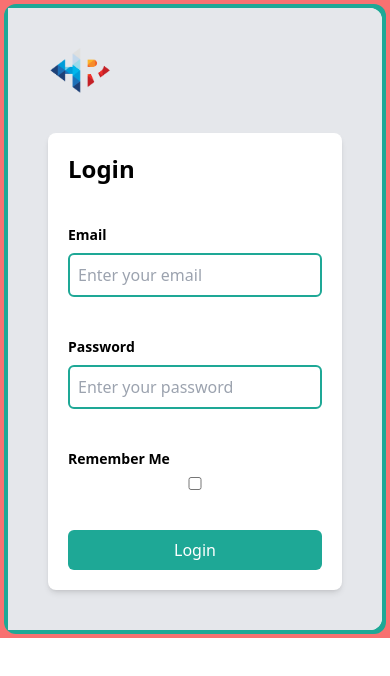
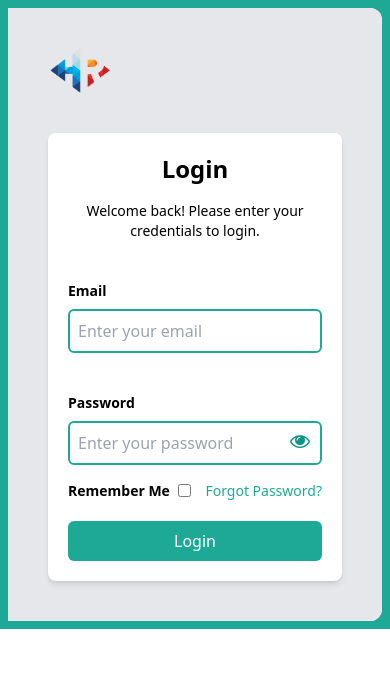
Before and after one commit to Katoemma/Nuxt-HR-system, a Nuxt app: page /login in a window 390 px wide. Shown: the top 676 px of the page. Built offline with nearby package versions, Linux system fonts and the light colour scheme; no server answers.

Commit message:
UPDATE: updated the UI

```diff
--- a/app.vue
+++ b/app.vue
@@ -1,4 +1,5 @@
 <template>
+  <NuxtLoadingIndicator />
   <NuxtLayout >
     <NuxtPage />
   </NuxtLayout>
--- /dev/null
+++ b/components/textInput.vue
@@ -0,0 +1,6 @@
+<script setup>
+
+</script>
+<template>
+
+</template>
--- a/layouts/auth.vue
+++ b/layouts/auth.vue
@@ -2,12 +2,12 @@
 
 </script>
 <template>
-    <div class="p-1 bg-red-400">
+    <div class="p-1 bg-[#1ea896]">
         <div class="bg-[#1ea896] h-fit 2xl:h-screen container mx-auto p-1 md:p-20 rounded-xl">
             <div class="bg-white rounded-xl h-full flex flex-col md:flex-row justify-center items-center rounded-xl">
-                <div class="hidden md:block  w-full rounded-l-xl "
+                <div class="hidden md:block h-full  w-full rounded-l-xl "
                     style="background-image: url('https://asanify.com/wp-content/uploads/2021/07/picxy_TF531665.jpg');background-size: cover; background-position: center;">
-                    <div class="bg-black/60 h-full rounded-l-xl flex flex-col justify-center p-10">
+                    <div class="bg-black/80 h-full rounded-l-xl flex flex-col justify-center p-10">
                         <h1 class="text-xl md:text-3xl lg:text-5xl font-bold text-[#1ea896] ">Kato's HRMS</h1>
                         <h2 class="text-lg md:text-xl   text-white ">A system to manage all employees on a
                             single platform
--- a/nuxt.config.ts
+++ b/nuxt.config.ts
@@ -1,11 +1,30 @@
 // https://nuxt.com/docs/api/configuration/nuxt-config
 export default defineNuxtConfig({
   devtools: { enabled: true },
-  css: ['~/assets/css/main.css'],
+  css: ["~/assets/css/main.css"],
+  app: {
+    head: {
+      title: "Kato HRM",
+      meta: [
+        { charset: "utf-8" },
+        { name: "viewport", content: "width=device-width, initial-scale=1" },
+        { hid: "description", name: "description", content: "Nuxt3 Supabase" },
+      ],
+      link: [{ rel: "stylesheet", href: "https://cdnjs.cloudflare.com/ajax/libs/font-awesome/4.7.0/css/font-awesome.min.css" }],
+    },
+  },
+
   postcss: {
     plugins: {
       tailwindcss: {},
       autoprefixer: {},
     },
   },
-})
+  supabase: {
+    redirect: false,
+    url: process.env.SUPABASE_URL,
+    anonKey: process.env.SUPABASE_KEY,
+  },
+
+  modules: ["@nuxtjs/supabase"],
+});
--- a/package.json
+++ b/package.json
@@ -10,6 +10,7 @@
     "postinstall": "nuxt prepare"
   },
   "dependencies": {
+    "@nuxtjs/supabase": "^1.2.1",
     "nuxt": "^3.11.2",
     "vue": "^3.4.21",
     "vue-router": "^4.3.0"
--- a/pages/login.vue
+++ b/pages/login.vue
@@ -1,33 +1,104 @@
 <script setup>
+const supabase = useSupabaseClient();
+
+const user = useSupabaseUser();
 
 definePageMeta({
     layout: 'auth'
-})
+});
+
+const email = ref('');
+const password = ref('');
+const isError = ref('');
+
+//function to validateData
+const validateData = async() =>{
+    if (!email.value || !password.value) {
+        isError.value = 'Please fill in all fields.';
+        return false;
+    }
+
+   else if (!email.value.includes('@')) {
+        isError.value = 'Please enter a valid email address.';
+        return false;
+    }
+
+    else if (password.value.length < 6) {
+        isError.value = 'Password must be at least 6 characters long.';
+        return false;
+    }else{
+        const { data, error } = await supabase.auth.signInWithPassword({
+            email: email.value,
+            password: password.value
+        });
+
+        if (error) {
+            console.error('Error logging in:', error.message);
+            isError.value = error.message;
+        } else {
+            console.log('User logged in:', data.user);
+            //navigate to home page
+            navigateTo('/');
+        }
+    }
+
+
+};
+
+
+const togglePassword = ref(true);
+
+//function to toggle password
+const togglePasswordVisibility = () => {
+    togglePassword.value = !togglePassword.value;
+}
 
 </script>
 <template>
     <div class="mt-10 bg-white p-5 rounded-lg shadow-md mx-auto w-full max-w-md">
-        <h1 class="text-2xl font-bold">Login</h1>
-        <form action="" class="mt-10">
+        <h1 class="text-2xl font-bold text-center">Login</h1>
+        <p class="text-sm text-center mt-4">Welcome back! Please enter your credentials to login.</p>
+        <!-- error message -->
+        <div v-if="isError" class="bg-red-100 border border-red-400 text-red-700 px-4 py-3 rounded relative mt-5"
+            role="alert">
+            <span class="block sm:inline">{{ isError }}</span>
+        </div>
+        <div class="mt-10" >
             <div class="flex flex-col mt-10">
                 <label for="email" class="text-sm font-semibold">Email</label>
-                <input type="email" name="email" id="email" class="border-2 border-[#1ea896] rounded-md p-2 mt-2"
+                <input v-model="email" type="email" name="email" id="email" class="border-2 border-[#1ea896] rounded-md p-2 mt-2"
                     placeholder="Enter your email">
             </div>
-            <div class="flex flex-col mt-10">
+
+            <!-- passowrd field with show toggle -->
+            <div class="flex flex-col mt-10 relative">
                 <label for="password" class="text-sm font-semibold">Password</label>
-                <input type="password" name="password" id="password"
-                    class="border-2 border-[#1ea896] rounded-md p-2 mt-2" placeholder="Enter your password">
+                <input v-model="password" :type="togglePassword ? 'password' : 'text'" name="password" id="password"
+                    class="border-2 border-[#1ea896] rounded-md p-2 mt-2 pr-10" placeholder="Enter your password">
+                <button v-if="togglePassword" type="button" @click="togglePasswordVisibility"
+                    class="absolute inset-y-0 top-6 right-0 flex items-center py-2 px-3 focus:outline-none">
+                    <i class="fa fa-eye text-teal-600 text-xl"></i>
+                </button>
+                <button v-else type="button" @click="togglePasswordVisibility"
+                    class="absolute inset-y-0 top-6 right-0 flex items-center py-2 px-3 focus:outline-none">
+                    <i class="fa fa-eye-slash text-teal-600 text-xl"></i>
+                </button>
             </div>
-            <div class="flex flex-col mt-10">
-                <label for="password" class="text-sm font-semibold">Remember Me</label>
-                <input type="checkbox" name="remember" id="remember"
-                    class="border-2 border-[#1ea896] rounded-md p-2 mt-2">
+
+            <div class="flex justify-between items-center mt-4">
+                <div class="flex gap-2 items-center">
+                    <label for="password" class="text-sm font-semibold">Remember Me</label>
+                    <input type="checkbox" name="remember" id="remember"
+                        class="border-2 border-[#1ea896] rounded-md bg-teal-600">
+                </div>
+
+                <NuxtLink to="/auth/forgotpassword" class="text-sm text-[#1ea896] hover:underline">Forgot Password?</NuxtLink>
+
             </div>
-            <div class="flex flex-col mt-10">
-                <button type="submit"
+            <div class="flex flex-col mt-5">
+                <button @click="validateData()"
                     class="bg-[#1ea896] text-white rounded-md p-2 hover:bg-[#1ea896]/80">Login</button>
             </div>
-        </form>
+        </div>
     </div>
 </template>
```
Also changed, not shown: 1 other file (tests, documents, lock files or other folders).
